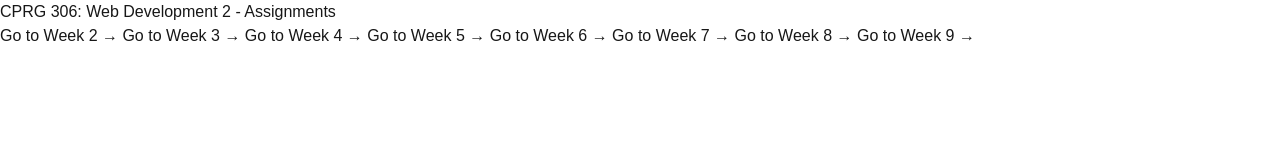
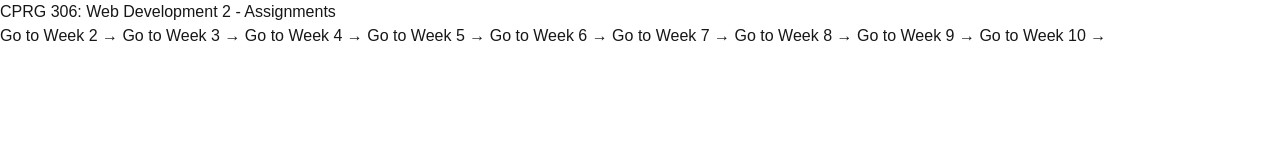
Before and after one commit to RealTestingp/cprg306-assignments, a Next.js app: page / in a window 1280 px wide. Shown: the top 160 px of the page. Built offline with nearby package versions, Linux system fonts and the light colour scheme; no server answers.

Commit message:
change styling for mousepresses to tailwind

```diff
--- a/app/page.js
+++ b/app/page.js
@@ -12,6 +12,7 @@ export default function Home() {
       <Link href="/week-7">Go to Week 7 → </Link>
       <Link href="/week-8">Go to Week 8 → </Link>
       <Link href="/week-9">Go to Week 9 → </Link>
+      <Link href="/week-10">Go to Week 10 → </Link>
     </main>
   );
 }
```
